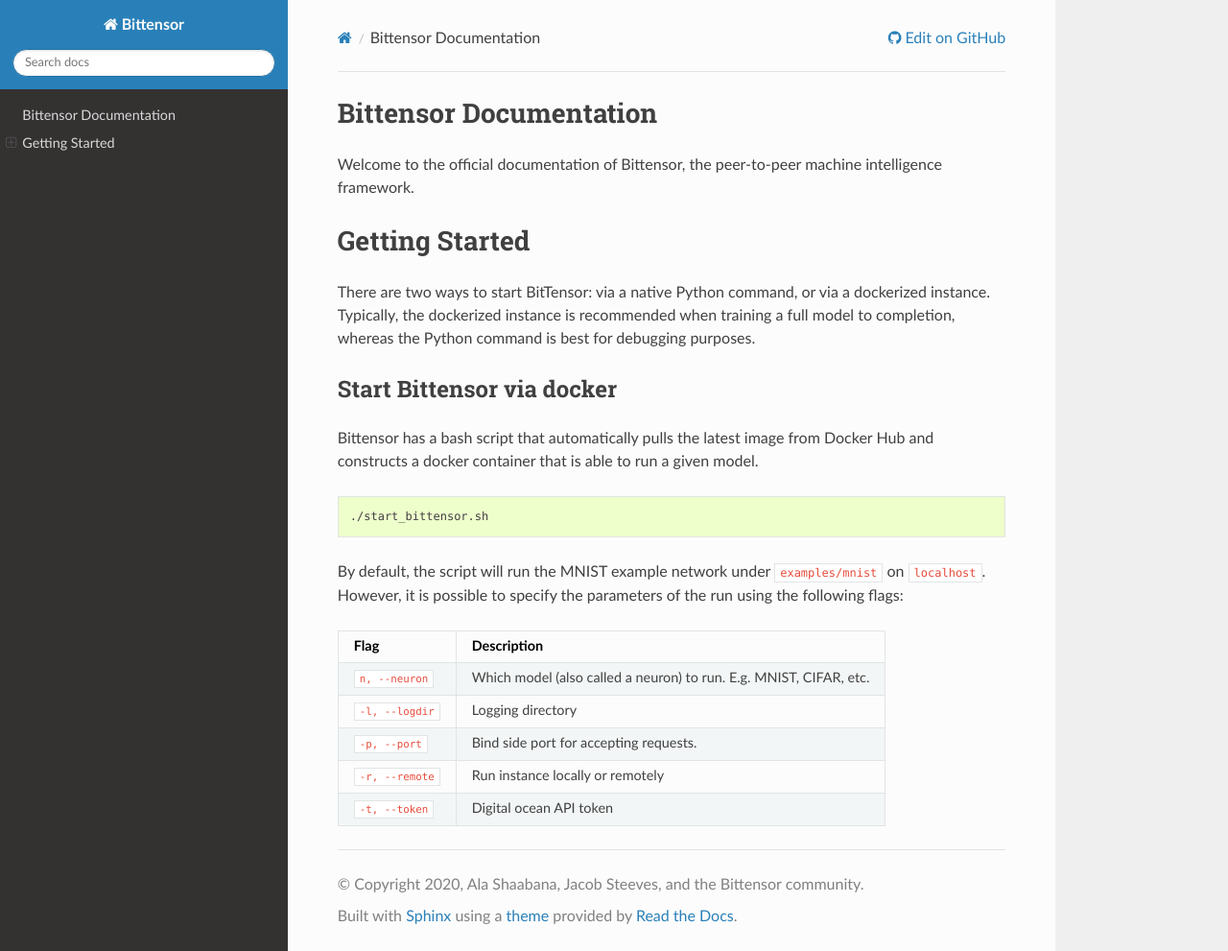
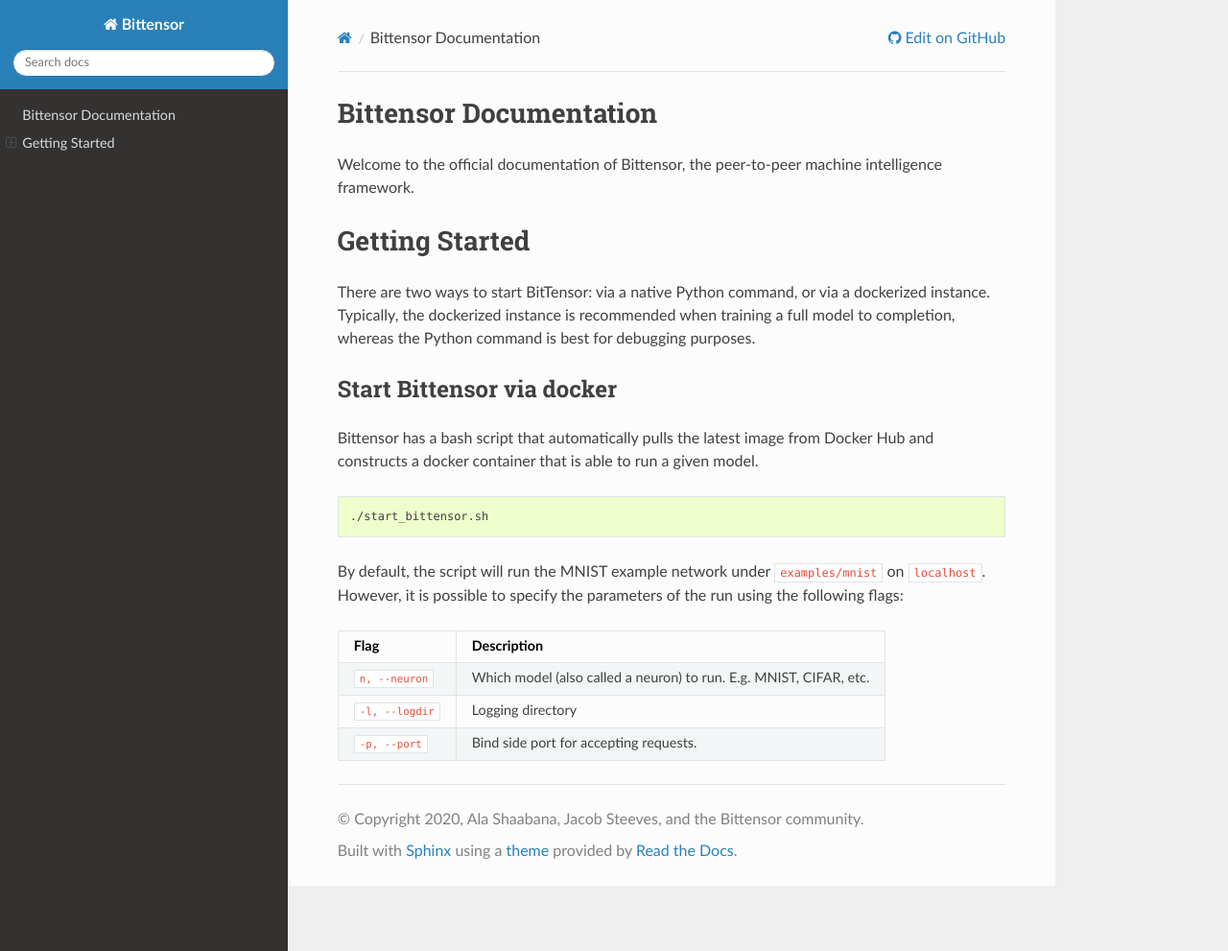
Before and after one commit to opentensor/bittensor-docs, a Sphinx documentation site: the page built from docs/index.rst, in a window 1280 px wide and 991 px high. Shown: the whole window at 96% size. Built offline with Sphinx 7.4.7 and the Read the Docs theme 2.0.0, drawn with Linux system fonts in a browser that asks for light colours.

Commit message:
Removed digital ocean instance for now

```diff
--- a/docs/index.rst
+++ b/docs/index.rst
@@ -37,6 +37,4 @@
 :code:`n, --neuron`     Which model (also called a neuron) to run. E.g. MNIST, CIFAR, etc.
 :code:`-l, --logdir`    Logging directory
 :code:`-p, --port`      Bind side port for accepting requests.
-:code:`-r, --remote`    Run instance locally or remotely
-:code:`-t, --token`     Digital ocean API token
 ====================   ====================================================================
```
